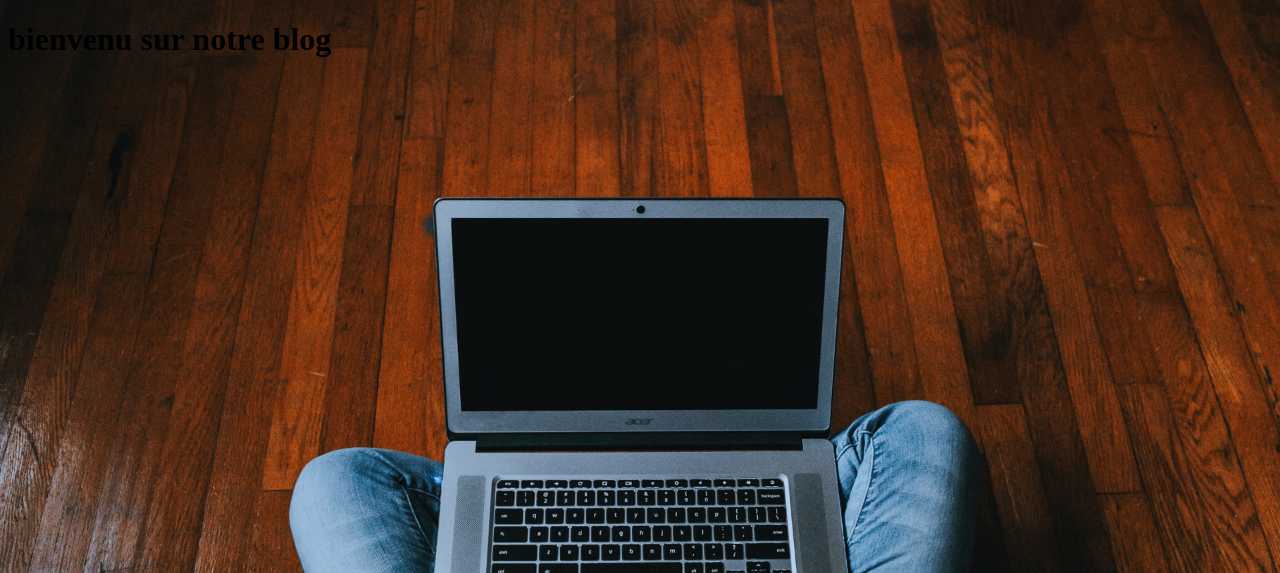
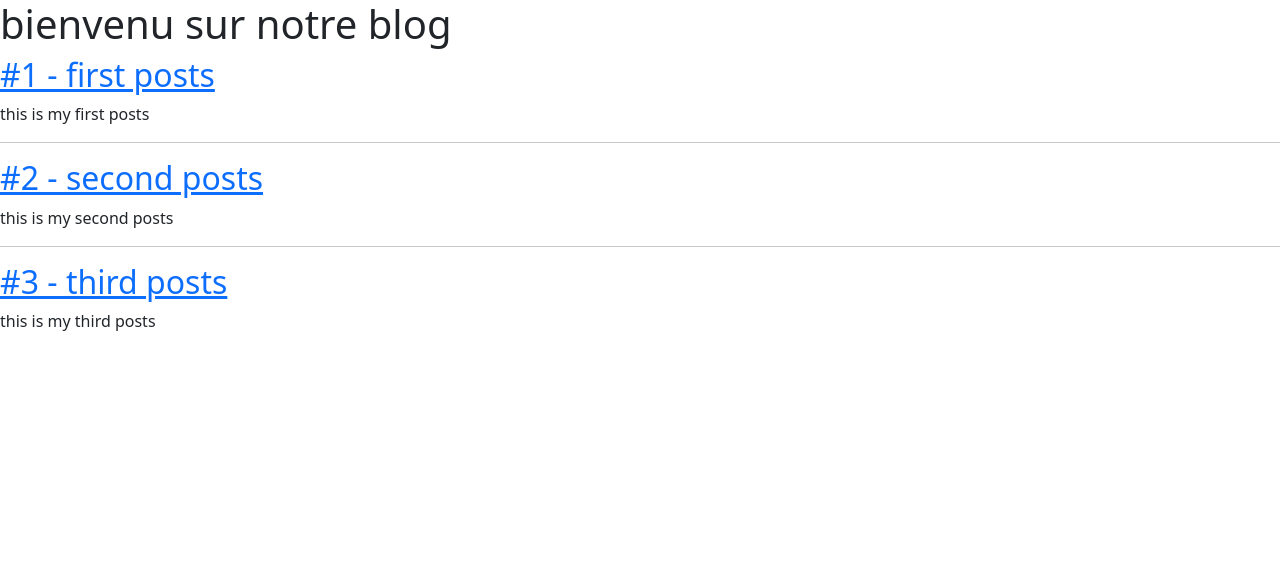
Before and after one commit to jedeon363636/site, a Django app: page /blog/ in a window 1280 px wide. Shown: the top 573 px of the page. Run offline with Django 3.2, Linux system fonts and the light colour scheme.

Commit message:
travail sur le blog

```diff
--- a/src/Project/settings.py
+++ b/src/Project/settings.py
@@ -38,7 +38,7 @@
     'django.contrib.sessions',
     'django.contrib.messages',
     'django.contrib.staticfiles',
-    'blog',
+    'blog.apps.BlogConfig',
 ]
 
 MIDDLEWARE = [
@@ -120,6 +120,7 @@
 # https://docs.djangoproject.com/en/3.1/howto/static-files/
 
 STATIC_URL = '/static/'
+
 STATICFILES_DIRS = [
-    os.path.join(BASE_DIR,"Project/static")
+    os.path.join(BASE_DIR,'static'),
 ]
--- a/src/Project/static/css/style.css
+++ b/src/Project/static/css/style.css
@@ -11,7 +11,9 @@
 
 
 }
-
+.bg-dark{
+    background-color: #404040 	!important;
+}
 .navbar-brand{
     font-weight: bold;
     font-family: monospace;
--- a/src/Project/urls.py
+++ b/src/Project/urls.py
@@ -13,6 +13,8 @@
     1. Import the include() function: from django.urls import include, path
     2. Add a URL to urlpatterns:  path('blog/', include('blog.urls'))
 """
+
+
 from django.conf.urls import url
 from django.contrib import admin
 from django.urls import path, include
@@ -20,8 +22,11 @@
 from blog.views import index
 from Project.views import accueilView
 
+from django.conf import settings
+from django.conf.urls.static import static
+
 urlpatterns = [
     path('',accueilView),
     path('blog/',index),
     path('admin/', admin.site.urls),
-]
+]+ static(settings.STATIC_URL, document_root=settings.STATIC_ROOT)
--- a/src/blog/templates/index.html
+++ b/src/blog/templates/index.html
@@ -1,16 +1,51 @@
 {% load static %}
+
 
 <!DOCTYPE html>
 <html>
     <head>
         <meta charset="UTF-8">
         <title>site</title>
-        <link rel="stylesheet" type="text/css" href="{% static 'css/style.css' %}">
+        <link href="https://cdn.jsdelivr.net/npm/bootstrap@5.0.0-beta3/dist/css/bootstrap.min.css" rel="stylesheet" integrity="sha384-eOJMYsd53ii+scO/bJGFsiCZc+5NDVN2yr8+0RDqr0Ql0h+rP48ckxlpbzKgwra6" crossorigin="anonymous">
+        <script src="https://cdn.jsdelivr.net/npm/bootstrap@5.0.0-beta3/dist/js/bootstrap.bundle.min.js" integrity="sha384-JEW9xMcG8R+pH31jmWH6WWP0WintQrMb4s7ZOdauHnUtxwoG2vI5DkLtS3qm9Ekf" crossorigin="anonymous"></script>
+        <script src="https://cdn.jsdelivr.net/npm/@popperjs/core@2.9.1/dist/umd/popper.min.js" integrity="sha384-SR1sx49pcuLnqZUnnPwx6FCym0wLsk5JZuNx2bPPENzswTNFaQU1RDvt3wT4gWFG" crossorigin="anonymous"></script>
+        <script src="https://cdn.jsdelivr.net/npm/bootstrap@5.0.0-beta3/dist/js/bootstrap.min.js" integrity="sha384-j0CNLUeiqtyaRmlzUHCPZ+Gy5fQu0dQ6eZ/xAww941Ai1SxSY+0EQqNXNE6DZiVc" crossorigin="anonymous"></script>
+
+
+
+        <link rel="stylesheet" href="{% static 'js/app.js' %}">
+
+
 
 
     </head>
+
+
     <body>
+
         <h1>bienvenu sur notre blog</h1>
+
+
+        {% for post in posts%}
+
+         <article>
+
+            <h2><a href="/blog/posts/{{ post.id }}">#{{ post.id }} - {{ post.title}}</a></h2>
+
+            <p>{{ post.body }}</p>
+
+
+         </article>
+
+         {% if not forloop.last %}
+         <hr>
+         {% endif %}
+
+
+
+
+
+        {% endfor %}
 
     </body>
 </html>
--- a/src/blog/urls.py
+++ b/src/blog/urls.py
@@ -2,5 +2,5 @@
 from .views import index
 
 urlpatterns = [
-    path('', index)
+    path('', index),
 ]
--- a/src/blog/views.py
+++ b/src/blog/views.py
@@ -1,7 +1,18 @@
 
 from django.shortcuts import render
 
-# Create your views here.
+
+#Create your views here.
 
 def index(request):
-    return render(request,"index.html")
+
+    posts = [
+        {'id':1, 'title':'first posts', 'body':'this is my first posts'},
+        {'id':2, 'title':'second posts', 'body':'this is my second posts'},
+        {'id':3, 'title':'third posts', 'body':'this is my third posts'},
+
+
+    ]
+
+
+    return render(request, 'index.html', {'posts': posts})
```
Also changed, not shown: src/Project/templates/accueil.html (+15 -3 lines), src/Project/static/js/app.js (added).
